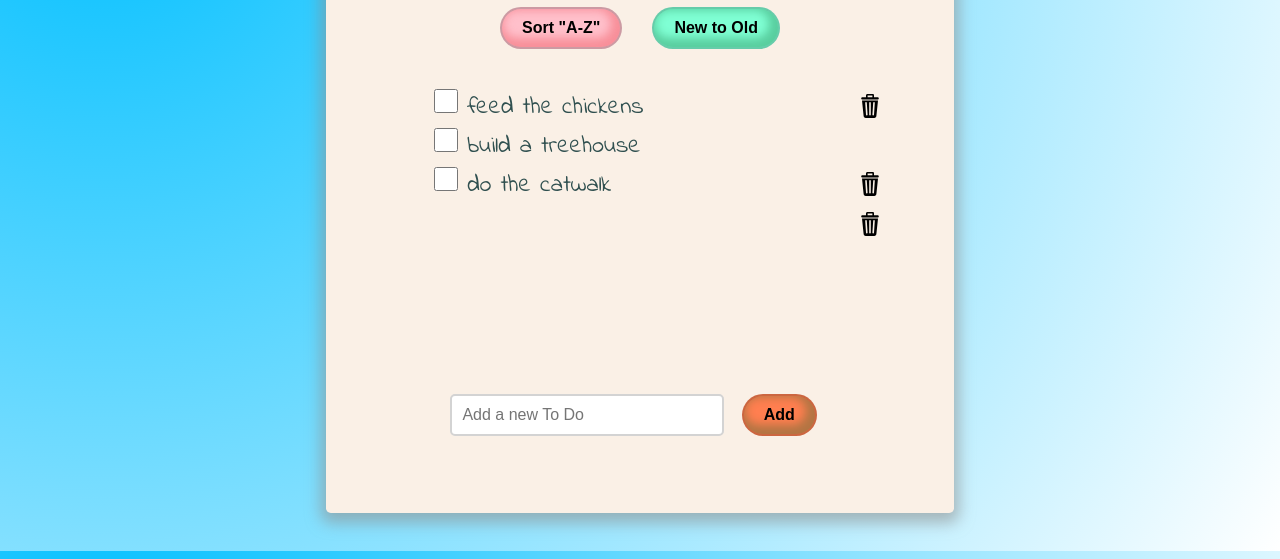
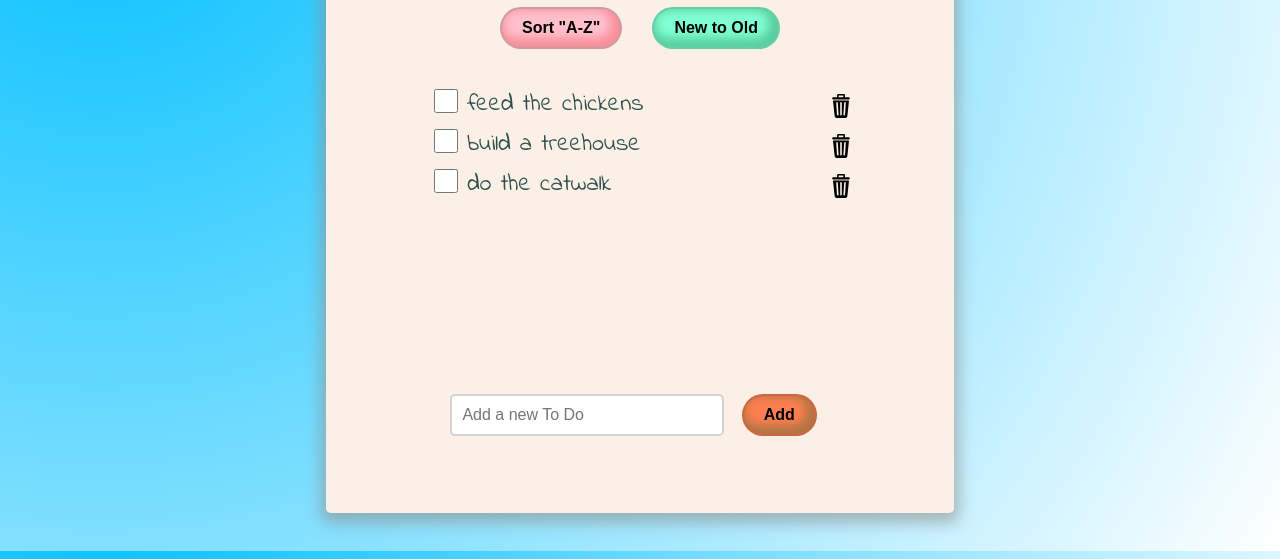
Before and after one commit to fac-13/ab-fac-todo, a website: page index.html in a window 1280 px wide. Shown: the part 249-808 px from the top of the page. Drawn offline with Linux system fonts and the light colour scheme; a web font is replaced by a local one.

Commit message:
Adjust positioning of delete buttons and todo text

```diff
--- a/dom.js
+++ b/dom.js
@@ -30,7 +30,13 @@
 
     // add span holding description
     var text = document.createTextNode(displayDescription);
-    todoNode.appendChild(text);
+    //todoNode.appendChild(text);
+
+    var para = document.createElement('p');
+    para.classList.add('test');
+    para.appendChild(text);
+    todoNode.appendChild(para);
+
     // todoNode.addEventListener("click", function() {
     //   prompt("Edit your task",displayDescription);
     // });
--- a/style.css
+++ b/style.css
@@ -127,6 +127,7 @@ input[type="checkbox"] {
   height: 24px;
   width: 24px;
   margin-right: 2%;
+  float: left;
 }
 
 input[type="checkbox"]:checked {
@@ -143,8 +144,14 @@ input[type="checkbox"]:checked {
   height: 24px;
   width: 24px;
   border: 1px;
-  float: right;
-  clear: both;
+  position: relative;
+}
+
+.test {
+    display: inline-block;
+    width: 70%;
+    margin: 0;
+    margin-right: 7%
 }
 
 @media screen and (max-width: 500px) {
```
